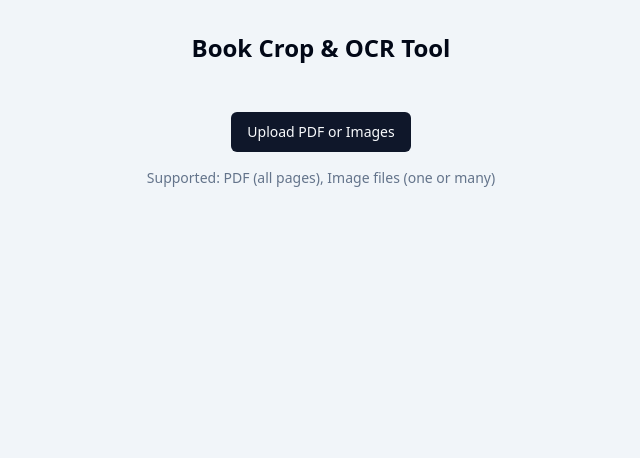
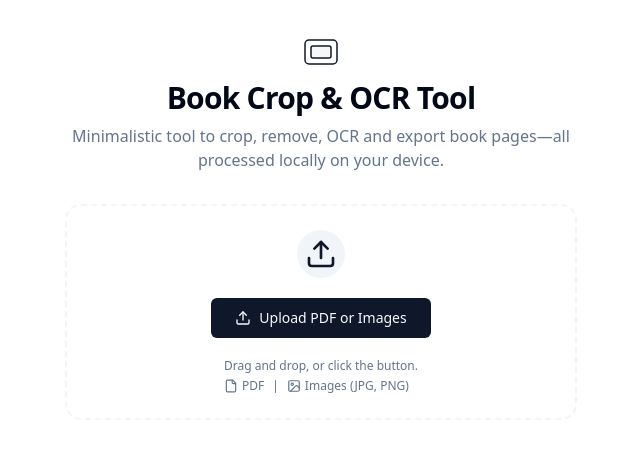
Before and after one commit to Sharvil9/BookSafe-Extractor, a React (Vite) app: page / in a window 1280 px wide. Shown: the top 458 px of the page, without its empty margins (319-959 px from the left). Built offline with nearby package versions, Linux system fonts and the light colour scheme.

Commit message:
Refactor: Implement minimalistic UI and UX
This commit introduces a minimalistic UI and UX for the book cropping and OCR tool, enhancing the user experience across all details and options.

```diff
--- a/src/components/BookPagePreview.tsx
+++ b/src/components/BookPagePreview.tsx
@@ -1,25 +1,41 @@
 
 import React from "react";
 import { useBook } from "./BookContext";
+import { Trash } from "lucide-react";
 
 export default function BookPagePreview() {
   const { pages } = useBook();
   if (pages.length === 0) return null;
 
   return (
-    <div className="grid grid-cols-2 sm:grid-cols-3 md:grid-cols-4 gap-3 px-4 py-2">
+    <div className="grid grid-cols-2 sm:grid-cols-3 md:grid-cols-4 gap-4 px-2 sm:px-0 py-3 transition-all animate-fade-in">
       {pages.map((page, idx) => (
         <div
           key={idx}
-          className="shadow rounded overflow-hidden flex flex-col items-center border bg-white"
+          className="group relative shadow-lg rounded-xl overflow-hidden flex flex-col items-center border border-muted bg-white transition hover:shadow-xl"
         >
           <img
             src={page.imageUrl}
             alt={page.name}
-            className="max-h-40 object-contain mx-auto"
+            className="object-contain max-h-44 w-full bg-muted transition-transform duration-150 group-hover:scale-105"
+            draggable={false}
             style={{ background: "#f7f7f7" }}
           />
-          <div className="text-xs text-center p-1">{page.name}</div>
+          <div className="absolute top-2 right-2 opacity-0 group-hover:opacity-100 transition-opacity">
+            <button
+              type="button"
+              disabled
+              tabIndex={-1}
+              className="bg-white/80 hover:bg-destructive text-destructive transition rounded-full shadow p-1 border border-destructive cursor-not-allowed"
+              title="Remove (coming soon)"
+            >
+              <Trash size={16} />
+              <span className="sr-only">Remove page (future)</span>
+            </button>
+          </div>
+          <div className="text-[10px] text-muted-foreground font-mono absolute bottom-1 right-2 bg-white/70 rounded px-1">
+            {page.name}
+          </div>
         </div>
       ))}
     </div>
--- a/src/components/BookUploader.tsx
+++ b/src/components/BookUploader.tsx
@@ -1,9 +1,8 @@
 
-import React, { useRef } from "react";
+import React, { useRef, useState, useCallback } from "react";
 import { Button } from "@/components/ui/button";
 import { useBook } from "./BookContext";
-import * as pdfjsLib from "pdfjs-dist";
-import "pdfjs-dist/build/pdf.worker.entry";
+import { Upload, Image, File } from "lucide-react";
 
 async function fileToDataUrl(file: File) {
   return new Promise<string>((resolve) => {
@@ -14,6 +13,9 @@ async function fileToDataUrl(file: File) {
 }
 
 async function parsePDF(file: File): Promise<{ imageUrl: string; name: string }[]> {
+  // Lazy import for performance
+  const pdfjsLib = await import("pdfjs-dist/build/pdf");
+  await import("pdfjs-dist/build/pdf.worker.entry");
   pdfjsLib.GlobalWorkerOptions.workerSrc =
     "https://cdnjs.cloudflare.com/ajax/libs/pdf.js/2.16.105/pdf.worker.min.js";
   const arrayBuffer = await file.arrayBuffer();
@@ -37,10 +39,18 @@ async function parsePDF(file: File): Promise<{ imageUrl: string; name: string }[
 
 export default function BookUploader() {
   const { setPages } = useBook();
+  const [dragActive, setDragActive] = useState(false);
+  const [loading, setLoading] = useState(false);
+  const [error, setError] = useState<string | null>(null);
+  const [uploadedNames, setUploadedNames] = useState<string[]>([]);
   const inputRef = useRef<HTMLInputElement>(null);
 
   const handleFiles = async (files: FileList | null) => {
+    setError(null);
     if (!files || files.length === 0) return;
+    setLoading(true);
+    setUploadedNames([...files].map(f => f.name));
+    try {
       const file = files[0];
       if (file.type === "application/pdf") {
         const pages = await parsePDF(file);
@@ -53,26 +63,103 @@ export default function BookUploader() {
         })));
         setPages(allPages);
       } else {
-      alert("Unsupported file type!");
+        setError("Unsupported file type—please upload PDF or images.");
+        setUploadedNames([]);
+      }
+    } catch (e) {
+      setError("There was an error processing your file(s).");
+      setUploadedNames([]);
+    } finally {
+      setLoading(false);
     }
   };
 
+  const onDrop = useCallback((event: React.DragEvent) => {
+    event.preventDefault();
+    setDragActive(false);
+    handleFiles(event.dataTransfer.files);
+  }, []);
+
   return (
-    <div className="flex flex-col items-center gap-4 p-4">
+    <div className="flex flex-col items-center gap-1">
+      <div
+        className={`relative flex flex-col items-center justify-center rounded-2xl border-2 border-dashed transition-all duration-200 w-full max-w-lg min-h-[120px] p-6
+        ${
+          dragActive
+            ? "bg-accent border-primary"
+            : "bg-white border-muted"
+        }
+        `}
+        onDragOver={e => {
+          e.preventDefault();
+          setDragActive(true);
+        }}
+        onDragLeave={e => {
+          e.preventDefault();
+          setDragActive(false);
+        }}
+        onDrop={onDrop}
+        tabIndex={0}
+        aria-label="Upload area"
+      >
         <input
           ref={inputRef}
           type="file"
           accept=".pdf,image/*"
           multiple
-        style={{ display: "none" }}
+          className="hidden"
           onChange={e => handleFiles(e.target.files)}
         />
-      <Button variant="default" onClick={() => inputRef.current?.click()}>
+        <div className="flex flex-col items-center gap-3">
+          <span className="bg-muted rounded-full p-2 mb-2 text-primary">
+            <Upload size={32} strokeWidth={2} />
+          </span>
+          <Button
+            variant="default"
+            className="font-medium px-6"
+            disabled={loading}
+            onClick={() => inputRef.current?.click()}
+          >
+            {loading ? (
+              <span className="flex items-center gap-2 animate-pulse">
+                <Upload className="animate-bounce" size={19} />
+                Uploading...
+              </span>
+            ) : (
+              <span className="flex items-center gap-2">
+                <Upload size={19} />
                 Upload PDF or Images
+              </span>
+            )}
           </Button>
-      <div className="text-sm text-muted-foreground">
-        Supported: PDF (all pages), Image files (one or many)
+          <div className="text-xs text-muted-foreground mt-2 mb-0 text-center">
+            Drag and drop, or click the button. <br />
+            <span className="flex items-center gap-1 mt-1">
+              <File size={14} className="inline" /> PDF
+              <span className="mx-1">|</span>
+              <Image size={14} className="inline" /> Images (JPG, PNG)
+            </span>
           </div>
+        </div>
+        <div className="absolute inset-0 pointer-events-none rounded-xl border-2 border-dashed transition
+          " style={{
+            borderColor: dragActive ? 'var(--primary)' : 'transparent',
+            opacity: dragActive ? 1 : 0
+          }} aria-hidden={!dragActive}></div>
+      </div>
+      {uploadedNames.length > 0 && !loading && (
+        <div className="mt-2 text-primary flex flex-wrap gap-2 items-center text-xs">
+          <span className="font-semibold">Uploaded:</span>
+          {uploadedNames.map((name, i) => (
+            <span key={i} className="inline-block bg-muted px-2 py-0.5 rounded">
+              {name}
+            </span>
+          ))}
+        </div>
+      )}
+      {error && (
+        <span className="text-destructive text-xs mt-1">{error}</span>
+      )}
     </div>
   );
 }
--- a/src/pages/Index.tsx
+++ b/src/pages/Index.tsx
@@ -1,3 +1,4 @@
+
 import React from "react";
 import { BookProvider } from "@/components/BookContext";
 import BookUploader from "@/components/BookUploader";
@@ -6,11 +7,26 @@ import BookPagePreview from "@/components/BookPagePreview";
 export default function Index() {
   return (
     <BookProvider>
-      <div className="w-full min-h-screen bg-muted">
-        <h1 className="font-bold text-2xl text-center py-8">Book Crop & OCR Tool</h1>
-        <BookUploader />
-        <BookPagePreview />
-        {/* In next steps: Add cropping, removal, OCR and export UI here */}
+      <div className="min-h-screen w-full flex flex-col items-center justify-start bg-background px-2">
+        <div className="max-w-2xl w-full mx-auto flex flex-col gap-8 pt-8">
+          <header className="flex flex-col items-center gap-2">
+            <span className="inline-block text-primary">
+              <svg width="40" height="40" fill="none" stroke="currentColor" strokeWidth="1.5">
+                <rect x="4" y="8" width="32" height="24" rx="4" fill="white" stroke="currentColor" />
+                <rect x="10" y="14" width="20" height="12" rx="2" fill="#f7f7f7" />
+              </svg>
+            </span>
+            <h1 className="font-semibold text-3xl tracking-tight text-center">
+              Book Crop & OCR Tool
+            </h1>
+            <p className="text-muted-foreground text-center text-base max-w-xl">
+              Minimalistic tool to crop, remove, OCR and export book pages—all processed locally on your device.
+            </p>
+          </header>
+          <BookUploader />
+          <BookPagePreview />
+          {/* Later: Cropping controls, OCR controls, Export */}
+        </div>
       </div>
     </BookProvider>
   );
```
Lines whose indentation alone changed are shown as unchanged.
